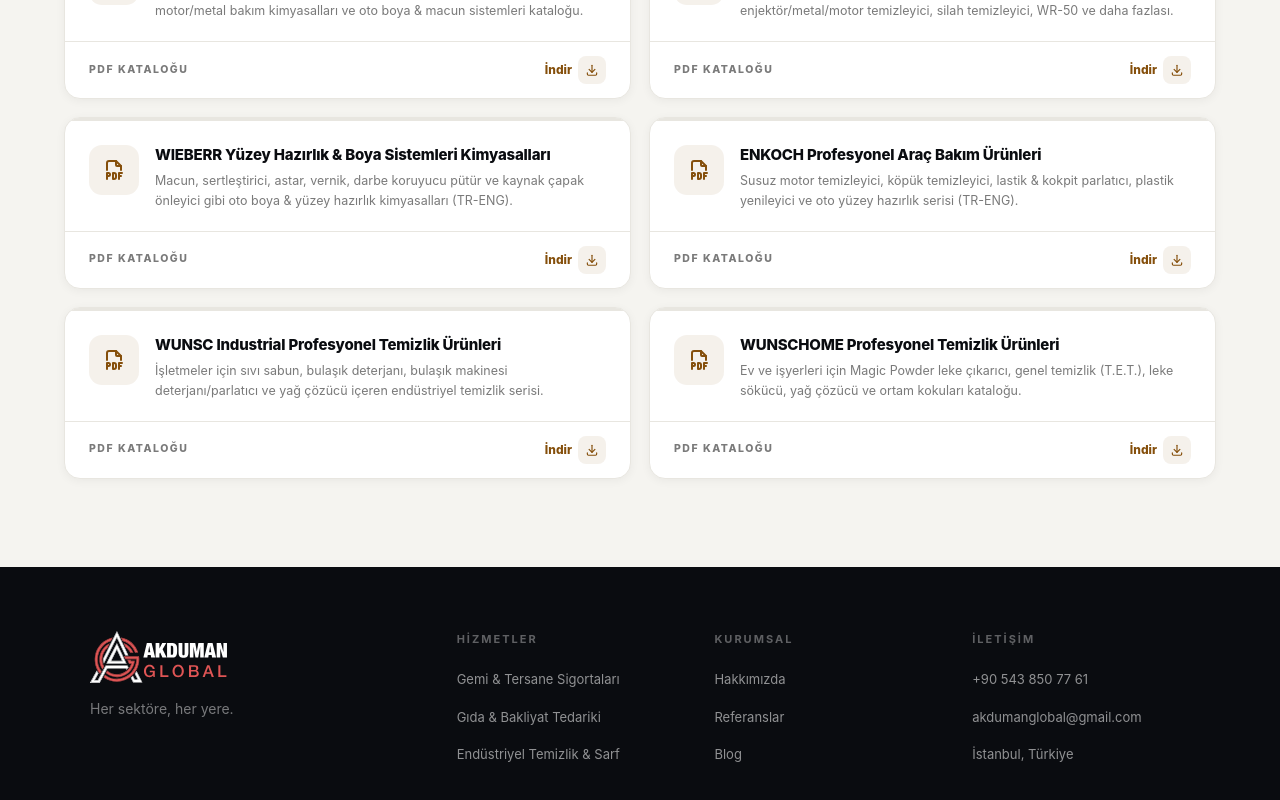
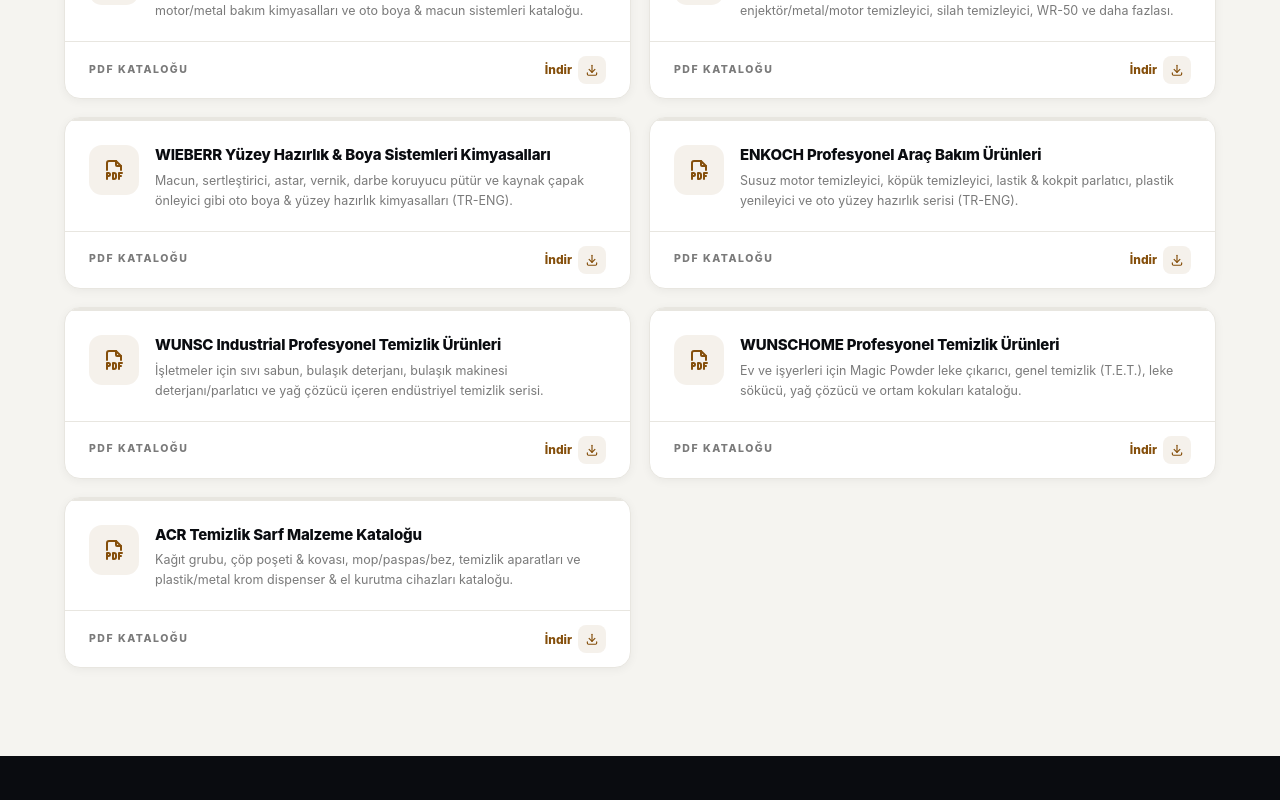
Before and after one commit to torunberkekaratas/akdumanglobal, a React (Vite) app: page /kataloglar in a window 1280 px wide. Shown: the part 1990-2790 px from the top of the page. Built offline with nearby package versions, Linux system fonts and the light colour scheme.

Commit message:
Update contact copy and happy-customer count, add ACR Temizlik sarf malzeme catalog

```diff
--- a/src/components/ContactForm.jsx
+++ b/src/components/ContactForm.jsx
@@ -122,8 +122,9 @@
               marginBottom: 40,
             }}
           >
-            Denizcilik sigortası, gıda tedariki veya endüstriyel temizlik
-            konularında uzman ekibimizle iletişime geçin.
+            Denizcilik sektörü sigortaları, sarf malzeme, tüm endüstriyel
+            temizlik ürünleri ve bilumum gıda tedarikleri konularında uzman
+            ekibimizle iletişime geçin.
           </p>
 
           <div style={{ display: 'flex', flexDirection: 'column', gap: 24 }}>
--- a/src/components/WhyUs.jsx
+++ b/src/components/WhyUs.jsx
@@ -3,7 +3,7 @@
 
 const metrics = [
   { value: 12, suffix: '+', label: 'Yıl Deneyim' },
-  { value: 500, suffix: '+', label: 'Mutlu Müşteri' },
+  { value: 576, suffix: '+', label: 'Mutlu Müşteri' },
   { value: 3, suffix: '', label: 'Hizmet Alanı' },
   { value: 24, suffix: '/7', label: 'Destek' },
 ]
--- a/src/data/kataloglar.js
+++ b/src/data/kataloglar.js
@@ -61,6 +61,13 @@
     desc: 'Peynir & kahvaltılık, zeytin & zeytinyağı, şarküteri, bakliyat, baharat ve konserve gruplarında marka ve ürün görselleriyle detaylı katalog.',
     file: '/katalog/renpey-urun-tanitim-katalogu.pdf',
   },
+  {
+    id: 9,
+    title: 'ACR Temizlik Sarf Malzeme Kataloğu',
+    sector: 'temizlik',
+    desc: 'Kağıt grubu, çöp poşeti & kovası, mop/paspas/bez, temizlik aparatları ve plastik/metal krom dispenser & el kurutma cihazları kataloğu.',
+    file: '/katalog/acr-temizlik-urun-tanitim-katalogu.pdf',
+  },
 ]
 
 export const sektorler = [
```
Also changed, not shown: 1 other file (tests, documents, lock files or other folders).
